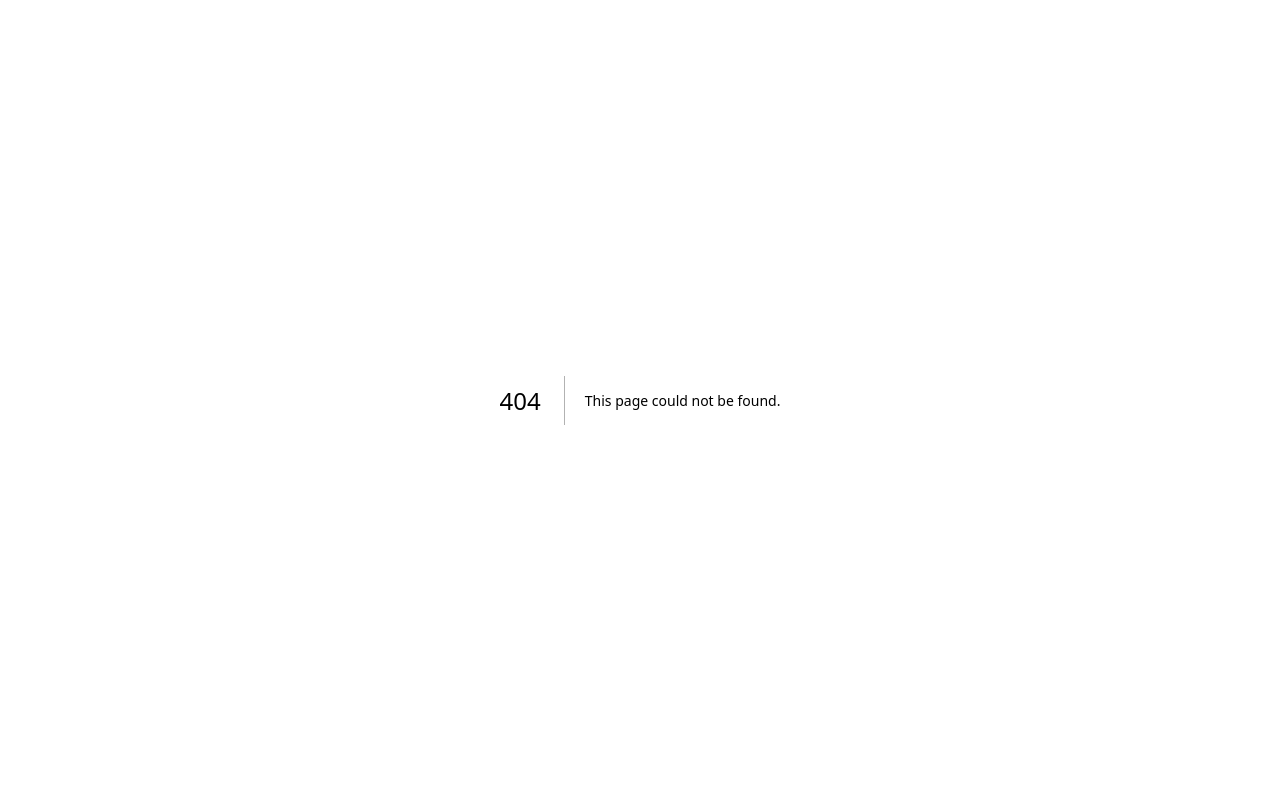
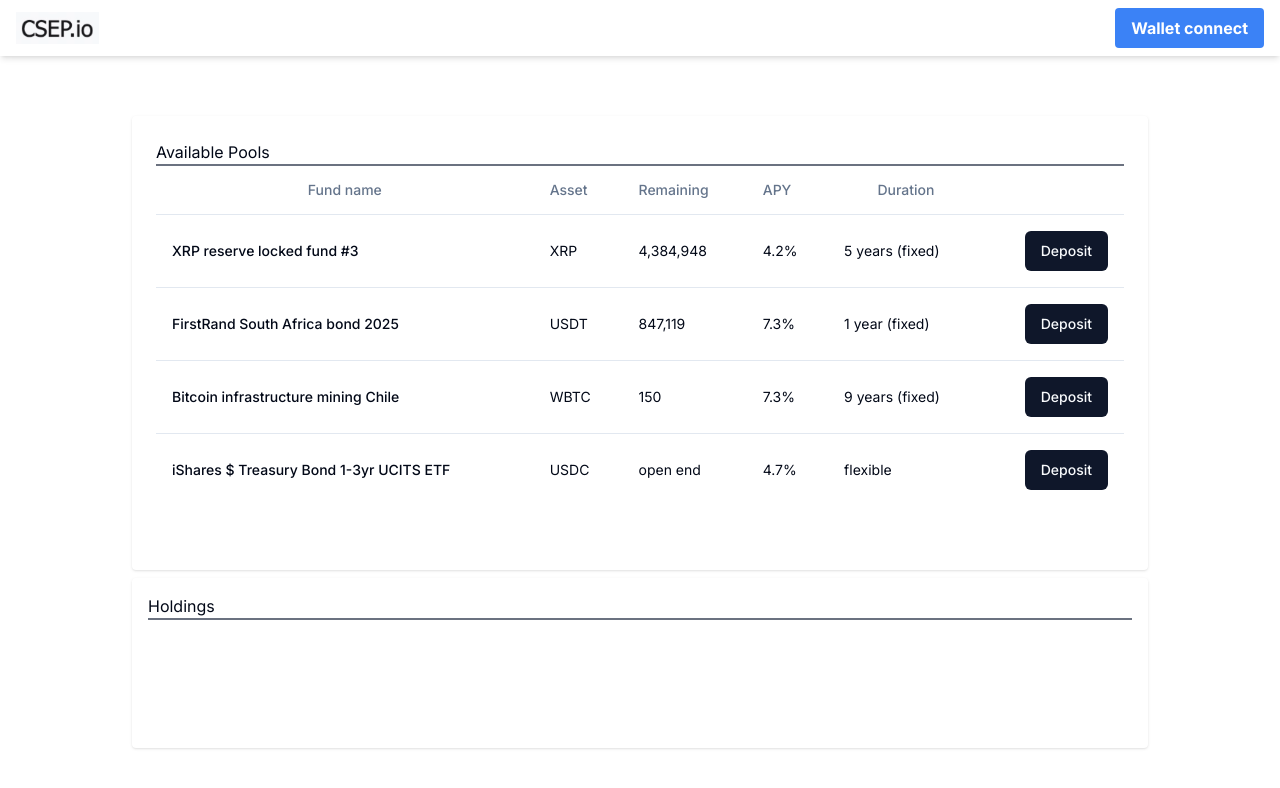
Before and after one commit to xrpools/xrpools, a Next.js app in the folder front_csep/: page /client in a window 1280 px wide. Before the commit this address had no page. Shown: the top 788 px of the page. Built offline with nearby package versions, Linux system fonts and the light colour scheme.

Commit message:
split the app on two UIs

```diff
--- /dev/null
+++ b/front_csep/app/bank/page.tsx
@@ -0,0 +1,13 @@
+import { Dashboard } from "@/components/Dashboard";
+import { Header } from "@/components/Header";
+
+export default function BankHome() {
+  return (
+    <div className="flex flex-col h-screen">
+      <Header />
+      <div className="flex-1 flex items-center justify-center">
+        <PoolForm />
+      </div>
+    </div>
+  );
+}
--- /dev/null
+++ b/front_csep/app/client/page.tsx
@@ -0,0 +1,13 @@
+import { Dashboard } from "@/components/Dashboard";
+import { Header } from "@/components/Header";
+
+export default function ProviderHome() {
+  return (
+    <div className="flex flex-col h-screen">
+      <Header />
+      <div className="flex-1 flex items-center justify-center">
+        <Dashboard />
+      </div>
+    </div>
+  );
+}
--- a/front_csep/app/page.tsx
+++ b/front_csep/app/page.tsx
@@ -1,13 +1,10 @@
-import { Dashboard } from "@/components/Dashboard";
-import { Header } from "@/components/Header";
+import Link from 'next/link'
 
 export default function Home() {
   return (
-    <div className="flex flex-col h-screen">
-      <Header />
-      <div className="flex-1 flex items-center justify-center">
-        <Dashboard />
-      </div>
+    <div className="flex flex-col h-screen text-center">
+      <Link href="/client" class="flex-auto bg-blue-500 hover:bg-blue-700 text-white font-bold py-2 px-4">Launch app as a provider</Link>
+      <Link href="/bank" class="flex-auto bg-orange-500 hover:bg-orange-700 text-white font-bold py-2 px-4">Launch app as a bank</Link>
     </div>
   );
 }
```
Also changed, not shown: front_csep/components/PoolForm.tsx (added).
